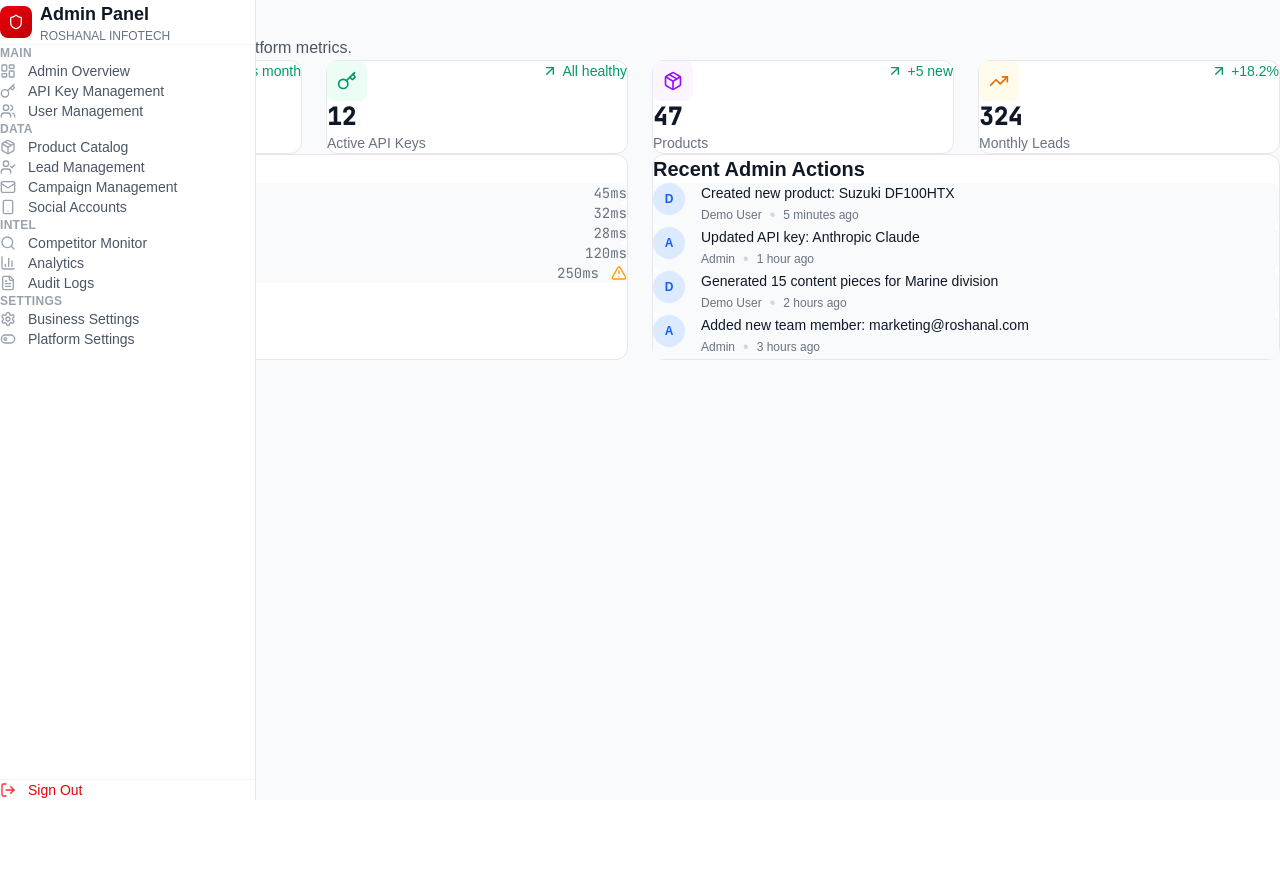
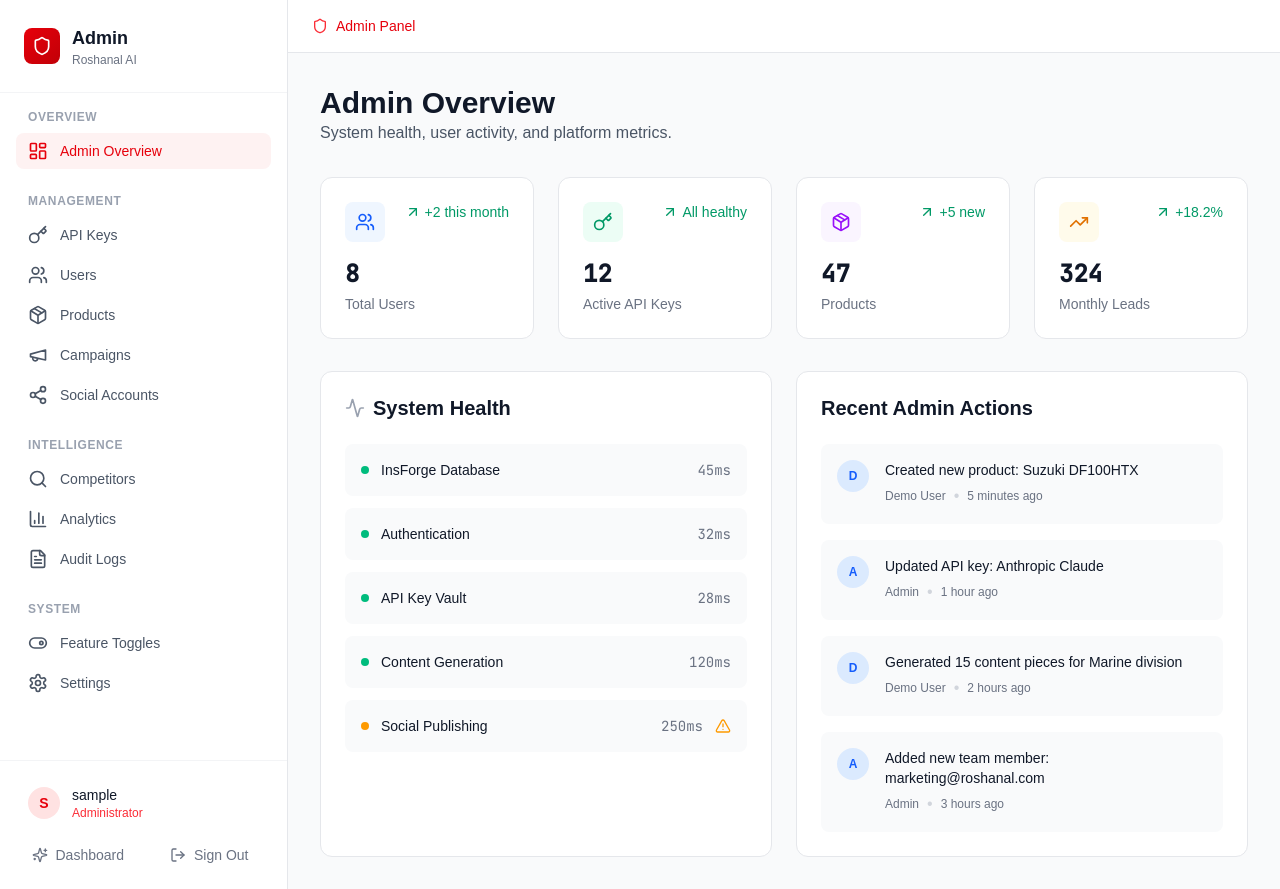
Before and after one commit to shuddi1962/Rosh-Workflow, a Next.js app: page /admin in a window 1280 px wide. Before the commit the page ends 800 px from the top, so only its background shows below. Built offline with nearby package versions, Linux system fonts and the light colour scheme; sample sign-in values are in the browser's storage; a web font is replaced by a local one.

Commit message:
Fix layout: dark theme globals, dashboard and admin layout wrappers with sidebar

```diff
--- a/app/admin/layout.tsx
+++ b/app/admin/layout.tsx
@@ -1,106 +1,210 @@
-import Link from 'next/link'
-import { LogoutButton } from '@/components/admin/logout-button'
+'use client'
+
+import { usePathname, useRouter } from 'next/navigation'
+import { useEffect, useState } from 'react'
 import {
   LayoutDashboard,
   Key,
   Users,
   Package,
-  UserCheck,
-  Mail,
-  Smartphone,
+  Megaphone,
+  Share2,
   Search,
   BarChart3,
   FileText,
   Settings,
-  ToggleLeft,
-  Shield
+  Shield,
+  Menu,
+  X,
+  LogOut,
+  Sparkles,
+  ToggleRight
 } from 'lucide-react'
 
-const navSections = [
+const adminNavSections = [
   {
-    title: 'MAIN',
+    label: 'Overview',
     items: [
-      { href: '/admin', label: 'Admin Overview', icon: LayoutDashboard },
-      { href: '/admin/api-keys', label: 'API Key Management', icon: Key },
-      { href: '/admin/users', label: 'User Management', icon: Users }
+      { icon: LayoutDashboard, label: 'Admin Overview', href: '/admin' },
     ]
   },
   {
-    title: 'DATA',
+    label: 'Management',
     items: [
-      { href: '/admin/products', label: 'Product Catalog', icon: Package },
-      { href: '/admin/leads', label: 'Lead Management', icon: UserCheck },
-      { href: '/admin/campaigns', label: 'Campaign Management', icon: Mail },
-      { href: '/admin/social-accounts', label: 'Social Accounts', icon: Smartphone }
+      { icon: Key, label: 'API Keys', href: '/admin/api-keys' },
+      { icon: Users, label: 'Users', href: '/admin/users' },
+      { icon: Package, label: 'Products', href: '/admin/products' },
+      { icon: Megaphone, label: 'Campaigns', href: '/admin/campaigns' },
+      { icon: Share2, label: 'Social Accounts', href: '/admin/social-accounts' },
     ]
   },
   {
-    title: 'INTEL',
+    label: 'Intelligence',
     items: [
-      { href: '/admin/competitors', label: 'Competitor Monitor', icon: Search },
-      { href: '/admin/analytics', label: 'Analytics', icon: BarChart3 },
-      { href: '/admin/audit-logs', label: 'Audit Logs', icon: FileText }
+      { icon: Search, label: 'Competitors', href: '/admin/competitors' },
+      { icon: BarChart3, label: 'Analytics', href: '/admin/analytics' },
+      { icon: FileText, label: 'Audit Logs', href: '/admin/audit-logs' },
     ]
   },
   {
-    title: 'SETTINGS',
+    label: 'System',
     items: [
-      { href: '/admin/settings', label: 'Business Settings', icon: Settings },
-      { href: '/admin/feature-toggles', label: 'Platform Settings', icon: ToggleLeft }
+      { icon: ToggleRight, label: 'Feature Toggles', href: '/admin/feature-toggles' },
+      { icon: Settings, label: 'Settings', href: '/admin/settings' },
     ]
-  }
+  },
 ]
 
-export default function AdminLayout({
-  children,
-}: {
-  children: React.ReactNode
-}) {
+export default function AdminLayout({ children }: { children: React.ReactNode }) {
+  const pathname = usePathname()
+  const router = useRouter()
+  const [sidebarOpen, setSidebarOpen] = useState(false)
+  const [userName, setUserName] = useState('Admin')
+
+  useEffect(() => {
+    const token = localStorage.getItem('accessToken')
+    const name = localStorage.getItem('userName')
+    const role = localStorage.getItem('userRole')
+    if (!token) {
+      router.push('/login')
+      return
+    }
+    if (role !== 'admin') {
+      router.push('/dashboard')
+      return
+    }
+    if (name) setUserName(name)
+  }, [router])
+
+  const handleLogout = () => {
+    localStorage.removeItem('accessToken')
+    localStorage.removeItem('refreshToken')
+    localStorage.removeItem('userRole')
+    localStorage.removeItem('userName')
+    router.push('/login')
+  }
+
   return (
-    <div className="flex min-h-screen bg-gray-50">
-      <aside className="w-64 bg-white border-r border-gray-200 flex flex-col fixed h-full">
+    <div className="min-h-screen bg-gray-50 flex">
+      {/* Mobile sidebar overlay */}
+      {sidebarOpen && (
+        <div
+          className="fixed inset-0 bg-black/50 z-40 lg:hidden"
+          onClick={() => setSidebarOpen(false)}
+        />
+      )}
+
+      {/* Sidebar */}
+      <aside
+        className={`fixed lg:static inset-y-0 left-0 z-50 w-72 bg-white border-r border-gray-200 flex flex-col transition-transform duration-300 ${
+          sidebarOpen ? 'translate-x-0' : '-translate-x-full lg:translate-x-0'
+        }`}
+      >
+        {/* Logo */}
         <div className="p-6 border-b border-gray-100">
-          <div className="flex items-center gap-2">
-            <div className="w-8 h-8 bg-gradient-to-br from-red-600 to-red-700 rounded-lg flex items-center justify-center">
-              <Shield className="w-4 h-4 text-white" />
+          <div className="flex items-center justify-between">
+            <div className="flex items-center gap-3">
+              <div className="w-9 h-9 bg-gradient-to-br from-red-600 to-red-700 rounded-lg flex items-center justify-center">
+                <Shield className="w-5 h-5 text-white" />
               </div>
               <div>
-              <h2 className="font-clash font-bold text-gray-900 text-lg">Admin Panel</h2>
-              <p className="text-gray-500 text-xs">ROSHANAL INFOTECH</p>
+                <span className="font-clash text-lg font-bold text-gray-900">Admin</span>
+                <p className="text-xs text-gray-500">Roshanal AI</p>
               </div>
+            </div>
+            <button
+              onClick={() => setSidebarOpen(false)}
+              className="lg:hidden text-gray-400 hover:text-gray-600"
+            >
+              <X className="w-5 h-5" />
+            </button>
           </div>
         </div>
 
+        {/* Navigation */}
         <nav className="flex-1 p-4 space-y-6 overflow-y-auto">
-          {navSections.map((section, i) => (
-            <div key={i}>
-              <div className="text-gray-400 text-xs font-semibold mb-2 px-3 tracking-wide">
-                {section.title}
-              </div>
+          {adminNavSections.map((section) => (
+            <div key={section.label}>
+              <p className="text-xs font-semibold text-gray-400 uppercase tracking-wider px-3 mb-2">
+                {section.label}
+              </p>
               <div className="space-y-1">
-                {section.items.map((item) => (
-                  <Link
+                {section.items.map((item) => {
+                  const isActive = pathname === item.href
+                  return (
+                    <button
                       key={item.href}
-                    href={item.href}
-                    className="flex items-center gap-3 py-2 px-3 rounded-lg text-gray-600 hover:bg-gray-50 hover:text-gray-900 transition group"
+                      onClick={() => {
+                        router.push(item.href)
+                        setSidebarOpen(false)
+                      }}
+                      className={`w-full flex items-center gap-3 px-3 py-2 rounded-lg text-sm font-medium transition-all ${
+                        isActive
+                          ? 'bg-red-50 text-red-600'
+                          : 'text-gray-600 hover:bg-gray-50 hover:text-gray-900'
+                      }`}
                     >
-                    <item.icon className="w-4 h-4 text-gray-400 group-hover:text-gray-600 transition" />
-                    <span className="font-medium text-sm">{item.label}</span>
-                  </Link>
-                ))}
+                      <item.icon className="w-5 h-5 flex-shrink-0" />
+                      {item.label}
+                    </button>
+                  )
+                })}
               </div>
             </div>
           ))}
         </nav>
 
+        {/* User section */}
         <div className="p-4 border-t border-gray-100">
-          <LogoutButton />
+          <div className="flex items-center gap-3 px-3 py-2 mb-2">
+            <div className="w-8 h-8 bg-red-100 rounded-full flex items-center justify-center text-red-600 font-semibold text-sm">
+              {userName.charAt(0).toUpperCase()}
+            </div>
+            <div className="flex-1 min-w-0">
+              <p className="text-sm font-medium text-gray-900 truncate">{userName}</p>
+              <p className="text-xs text-red-500 font-medium">Administrator</p>
+            </div>
+          </div>
+          <div className="flex gap-2">
+            <button
+              onClick={() => router.push('/dashboard')}
+              className="flex-1 flex items-center justify-center gap-2 px-3 py-2 rounded-lg text-sm font-medium text-gray-500 hover:bg-gray-50 hover:text-gray-900 transition-all"
+            >
+              <Sparkles className="w-4 h-4" />
+              Dashboard
+            </button>
+            <button
+              onClick={handleLogout}
+              className="flex-1 flex items-center justify-center gap-2 px-3 py-2 rounded-lg text-sm font-medium text-gray-500 hover:bg-red-50 hover:text-red-600 transition-all"
+            >
+              <LogOut className="w-4 h-4" />
+              Sign Out
+            </button>
+          </div>
         </div>
       </aside>
 
-      <main className="flex-1 ml-64 p-8 overflow-auto">
+      {/* Main content */}
+      <div className="flex-1 flex flex-col min-h-screen">
+        {/* Top bar */}
+        <header className="bg-white border-b border-gray-200 px-6 py-4 flex items-center gap-4">
+          <button
+            onClick={() => setSidebarOpen(true)}
+            className="lg:hidden text-gray-400 hover:text-gray-600"
+          >
+            <Menu className="w-6 h-6" />
+          </button>
+          <div className="flex items-center gap-2 text-sm text-gray-500">
+            <Shield className="w-4 h-4 text-red-500" />
+            <span className="font-medium text-red-600">Admin Panel</span>
+          </div>
+        </header>
+
+        {/* Page content */}
+        <main className="flex-1 p-6 lg:p-8">
           {children}
         </main>
       </div>
+    </div>
   )
 }
--- a/app/dashboard/layout.tsx
+++ b/app/dashboard/layout.tsx
@@ -1,73 +1,162 @@
-import Link from 'next/link'
-import { LogoutButton } from '@/components/dashboard/logout-button'
+'use client'
+
+import { usePathname, useRouter } from 'next/navigation'
+import { useEffect, useState } from 'react'
 import {
   LayoutDashboard,
   Brain,
   TrendingUp,
   Search,
   Share2,
-  Mail,
   Video,
+  Megaphone,
   Package,
   BarChart3,
   Settings,
+  Shield,
+  Menu,
+  X,
+  LogOut,
   Sparkles
 } from 'lucide-react'
 
-const navItems = [
-  { href: '/dashboard', label: 'Dashboard', icon: LayoutDashboard },
-  { href: '/dashboard/content', label: 'Content Brain', icon: Brain },
-  { href: '/dashboard/trends', label: 'Trends', icon: TrendingUp },
-  { href: '/dashboard/competitors', label: 'Competitors', icon: Search },
-  { href: '/dashboard/social', label: 'Social Media', icon: Share2 },
-  { href: '/dashboard/campaigns', label: 'Campaigns', icon: Mail },
-  { href: '/dashboard/ugc', label: 'UGC Ads', icon: Video },
-  { href: '/dashboard/products', label: 'Products', icon: Package },
-  { href: '/dashboard/analytics', label: 'Analytics', icon: BarChart3 },
-  { href: '/dashboard/settings', label: 'Settings', icon: Settings }
+const sidebarItems = [
+  { icon: LayoutDashboard, label: 'Overview', href: '/dashboard' },
+  { icon: Brain, label: 'Content Brain', href: '/dashboard/content' },
+  { icon: TrendingUp, label: 'Trends', href: '/dashboard/trends' },
+  { icon: Search, label: 'Competitors', href: '/dashboard/competitors' },
+  { icon: Share2, label: 'Social Media', href: '/dashboard/social' },
+  { icon: Video, label: 'UGC Creator', href: '/dashboard/ugc' },
+  { icon: Megaphone, label: 'Campaigns', href: '/dashboard/campaigns' },
+  { icon: Package, label: 'Products', href: '/dashboard/products' },
+  { icon: BarChart3, label: 'Analytics', href: '/dashboard/analytics' },
+  { icon: Settings, label: 'Settings', href: '/dashboard/settings' },
 ]
 
-export default function DashboardLayout({
-  children,
-}: {
-  children: React.ReactNode
-}) {
+export default function DashboardLayout({ children }: { children: React.ReactNode }) {
+  const pathname = usePathname()
+  const router = useRouter()
+  const [sidebarOpen, setSidebarOpen] = useState(false)
+  const [userName, setUserName] = useState('User')
+
+  useEffect(() => {
+    const token = localStorage.getItem('accessToken')
+    const name = localStorage.getItem('userName')
+    if (!token) {
+      router.push('/login')
+      return
+    }
+    if (name) setUserName(name)
+  }, [router])
+
+  const handleLogout = () => {
+    localStorage.removeItem('accessToken')
+    localStorage.removeItem('refreshToken')
+    localStorage.removeItem('userRole')
+    localStorage.removeItem('userName')
+    router.push('/login')
+  }
+
   return (
-    <div className="flex min-h-screen bg-gray-50">
-      <aside className="w-64 bg-white border-r border-gray-200 flex flex-col fixed h-full">
+    <div className="min-h-screen bg-gray-50 flex">
+      {/* Mobile sidebar overlay */}
+      {sidebarOpen && (
+        <div
+          className="fixed inset-0 bg-black/50 z-40 lg:hidden"
+          onClick={() => setSidebarOpen(false)}
+        />
+      )}
+
+      {/* Sidebar */}
+      <aside
+        className={`fixed lg:static inset-y-0 left-0 z-50 w-64 bg-white border-r border-gray-200 flex flex-col transition-transform duration-300 ${
+          sidebarOpen ? 'translate-x-0' : '-translate-x-full lg:translate-x-0'
+        }`}
+      >
+        {/* Logo */}
         <div className="p-6 border-b border-gray-100">
-          <div className="flex items-center gap-2">
-            <div className="w-8 h-8 bg-gradient-to-br from-blue-600 to-indigo-600 rounded-lg flex items-center justify-center">
-              <Sparkles className="w-4 h-4 text-white" />
+          <div className="flex items-center justify-between">
+            <div className="flex items-center gap-3">
+              <div className="w-9 h-9 bg-gradient-to-br from-blue-600 to-indigo-600 rounded-lg flex items-center justify-center">
+                <Sparkles className="w-5 h-5 text-white" />
+              </div>
+              <span className="font-clash text-lg font-bold text-gray-900">Roshanal AI</span>
             </div>
-            <div>
-              <h2 className="font-clash font-bold text-gray-900 text-lg">Roshanal AI</h2>
-              <p className="text-gray-500 text-xs">Content Operator</p>
-            </div>
+            <button
+              onClick={() => setSidebarOpen(false)}
+              className="lg:hidden text-gray-400 hover:text-gray-600"
+            >
+              <X className="w-5 h-5" />
+            </button>
           </div>
         </div>
 
+        {/* Navigation */}
         <nav className="flex-1 p-4 space-y-1 overflow-y-auto">
-          {navItems.map((item) => (
-            <Link
-              key={item.href}
-              href={item.href}
-              className="flex items-center gap-3 py-2.5 px-3 rounded-lg text-gray-600 hover:bg-gray-50 hover:text-gray-900 transition group"
-            >
-              <item.icon className="w-5 h-5 text-gray-400 group-hover:text-gray-600 transition" />
-              <span className="font-medium text-sm">{item.label}</span>
-            </Link>
-          ))}
+          {sidebarItems.map((item) => {
+            const isActive = pathname === item.href
+            return (
+              <button
+                key={item.href}
+                onClick={() => {
+                  router.push(item.href)
+                  setSidebarOpen(false)
+                }}
+                className={`w-full flex items-center gap-3 px-3 py-2.5 rounded-lg text-sm font-medium transition-all ${
+                  isActive
+                    ? 'bg-blue-50 text-blue-600'
+                    : 'text-gray-600 hover:bg-gray-50 hover:text-gray-900'
+                }`}
+              >
+                <item.icon className="w-5 h-5 flex-shrink-0" />
+                {item.label}
+              </button>
+            )
+          })}
         </nav>
 
+        {/* User section */}
         <div className="p-4 border-t border-gray-100">
-          <LogoutButton />
+          <div className="flex items-center gap-3 px-3 py-2 mb-2">
+            <div className="w-8 h-8 bg-blue-100 rounded-full flex items-center justify-center text-blue-600 font-semibold text-sm">
+              {userName.charAt(0).toUpperCase()}
+            </div>
+            <div className="flex-1 min-w-0">
+              <p className="text-sm font-medium text-gray-900 truncate">{userName}</p>
+              <p className="text-xs text-gray-500">Operator</p>
+            </div>
+          </div>
+          <button
+            onClick={handleLogout}
+            className="w-full flex items-center gap-3 px-3 py-2 rounded-lg text-sm font-medium text-gray-500 hover:bg-red-50 hover:text-red-600 transition-all"
+          >
+            <LogOut className="w-5 h-5 flex-shrink-0" />
+            Sign Out
+          </button>
         </div>
       </aside>
 
-      <main className="flex-1 ml-64 p-8 overflow-auto">
-        {children}
-      </main>
+      {/* Main content */}
+      <div className="flex-1 flex flex-col min-h-screen">
+        {/* Top bar */}
+        <header className="bg-white border-b border-gray-200 px-6 py-4 flex items-center gap-4">
+          <button
+            onClick={() => setSidebarOpen(true)}
+            className="lg:hidden text-gray-400 hover:text-gray-600"
+          >
+            <Menu className="w-6 h-6" />
+          </button>
+          <div className="flex items-center gap-2 text-sm text-gray-500">
+            <Shield className="w-4 h-4" />
+            <span>Dashboard</span>
+          </div>
+        </header>
+
+        {/* Page content */}
+        <main className="flex-1 p-6 lg:p-8">
+          {children}
+        </main>
+      </div>
     </div>
   )
 }
--- a/app/globals.css
+++ b/app/globals.css
@@ -1,83 +1,82 @@
 @import "tailwindcss";
 
-:root {
-  --bg-void: #FFFFFF;
-  --bg-base: #F8FAFC;
-  --bg-surface: #FFFFFF;
-  --bg-elevated: #F1F5F9;
-  --bg-overlay: #E2E8F0;
-  --border-ghost: rgba(0,0,0,0.04);
-  --border-subtle: rgba(0,0,0,0.08);
-  --border-default: rgba(0,0,0,0.12);
-  --border-hover: rgba(0,0,0,0.20);
-  --accent-primary: #2563EB;
-  --accent-primary-glow: #3B82F6;
-  --accent-primary-soft: #EFF6FF;
-  --accent-gold: #D97706;
-  --accent-gold-light: #F59E0B;
-  --accent-emerald: #059669;
-  --accent-red: #DC2626;
-  --accent-orange: #EA580C;
-  --accent-purple: #7C3AED;
-  --text-primary: #0F172A;
-  --text-secondary: #475569;
-  --text-muted: #94A3B8;
-  --text-on-accent: #FFFFFF;
-  --status-live: #059669;
-  --status-scheduled: #2563EB;
-  --status-draft: #D97706;
-  --status-failed: #DC2626;
-  --status-published: #059669;
+@theme {
+  /* Font families */
+  --font-clash: 'Clash Display', sans-serif;
+  --font-cabinet: 'Cabinet Grotesk', sans-serif;
+  --font-jetbrains: 'JetBrains Mono', monospace;
+
+  /* Dark theme color palette */
+  --color-bg-void: #04060F;
+  --color-bg-base: #080C1A;
+  --color-bg-surface: #0E1220;
+  --color-bg-elevated: #151B2E;
+  --color-bg-overlay: #1C2438;
+  --color-border-ghost: rgba(255, 255, 255, 0.03);
+  --color-border-subtle: rgba(255, 255, 255, 0.07);
+  --color-border-default: rgba(255, 255, 255, 0.11);
+  --color-border-hover: rgba(255, 255, 255, 0.18);
+  --color-accent-primary: #1A56DB;
+  --color-accent-primary-glow: #3B82F6;
+  --color-accent-primary-soft: rgba(26, 86, 219, 0.1);
+  --color-accent-gold: #F59E0B;
+  --color-accent-gold-light: #FCD34D;
+  --color-accent-emerald: #10B981;
+  --color-accent-red: #EF4444;
+  --color-accent-orange: #F97316;
+  --color-accent-purple: #8B5CF6;
+  --color-text-primary: #F0F4FF;
+  --color-text-secondary: #8B9CC8;
+  --color-text-muted: #4A5475;
+  --color-text-on-accent: #FFFFFF;
+  --color-status-live: #10B981;
+  --color-status-scheduled: #3B82F6;
+  --color-status-draft: #F59E0B;
+  --color-status-failed: #EF4444;
+  --color-status-published: #10B981;
 }
 
-* {
+/* Base reset */
+*, *::before, *::after {
   box-sizing: border-box;
-  padding: 0;
-  margin: 0;
+}
+
+html {
+  -webkit-text-size-adjust: 100%;
+  scroll-behavior: smooth;
 }
 
 body {
-  font-family: 'Cabinet Grotesk', sans-serif;
-  background-color: var(--bg-void);
-  color: var(--text-primary);
+  margin: 0;
+  font-family: var(--font-cabinet);
+  background-color: var(--color-bg-void);
+  color: var(--color-text-primary);
   -webkit-font-smoothing: antialiased;
   -moz-osx-font-smoothing: grayscale;
+  line-height: 1.5;
+  min-height: 100vh;
 }
 
 h1, h2, h3, h4, h5, h6 {
-  font-family: 'Clash Display', sans-serif;
+  font-family: var(--font-clash);
+  margin: 0;
+  line-height: 1.2;
 }
 
-code, .stats, .metrics, .font-jetbrains {
-  font-family: 'JetBrains Mono', monospace;
+a {
+  color: inherit;
+  text-decoration: none;
 }
 
-.bg-bg-void { background-color: var(--bg-void); }
-.bg-bg-base { background-color: var(--bg-base); }
-.bg-bg-surface { background-color: var(--bg-surface); }
-.bg-bg-elevated { background-color: var(--bg-elevated); }
-.bg-bg-overlay { background-color: var(--bg-overlay); }
-.bg-accent-primary-soft { background-color: var(--accent-primary-soft); }
-.border-border-ghost { border-color: var(--border-ghost); }
-.border-border-subtle { border-color: var(--border-subtle); }
-.border-border-default { border-color: var(--border-default); }
-.border-border-hover { border-color: var(--border-hover); }
-.text-text-primary { color: var(--text-primary); }
-.text-text-secondary { color: var(--text-secondary); }
-.text-text-muted { color: var(--text-muted); }
-.text-text-on-accent { color: var(--text-on-accent); }
-.text-status-live { color: var(--status-live); }
-.text-status-scheduled { color: var(--status-scheduled); }
-.text-status-draft { color: var(--status-draft); }
-.text-status-failed { color: var(--status-failed); }
-.text-accent-primary { color: var(--accent-primary); }
-.text-accent-gold { color: var(--accent-gold); }
-.text-accent-red { color: var(--accent-red); }
-.text-accent-purple { color: var(--accent-purple); }
-.bg-status-live-20 { background-color: rgba(5, 150, 105, 0.1); }
-.bg-status-draft-20 { background-color: rgba(217, 119, 6, 0.1); }
-.bg-accent-purple-20 { background-color: rgba(124, 58, 237, 0.1); }
-.bg-accent-blue-20 { background-color: rgba(37, 99, 235, 0.1); }
-.font-clash { font-family: 'Clash Display', sans-serif; }
-.font-cabinet { font-family: 'Cabinet Grotesk', sans-serif; }
-.font-jetbrains { font-family: 'JetBrains Mono', monospace; }
+button {
+  cursor: pointer;
+  font-family: inherit;
+}
+
+input, textarea, select {
+  font-family: inherit;
+}
+
+code, pre {
+  font-family: var(--font-jetbrains);
+}
--- a/app/layout.tsx
+++ b/app/layout.tsx
@@ -18,7 +18,7 @@ export default function RootLayout({
         <link href="https://api.fontshare.com/v2/css?f[]=cabinet-grotesk@400,500,700&display=swap" rel="stylesheet" />
         <link href="https://fonts.googleapis.com/css2?family=JetBrains+Mono:wght@400;500&display=swap" rel="stylesheet" />
       </head>
-      <body className="bg-bg-void text-text-primary font-cabinet">
+      <body>
         {children}
       </body>
     </html>
```
Lines whose indentation alone changed are shown as unchanged.
